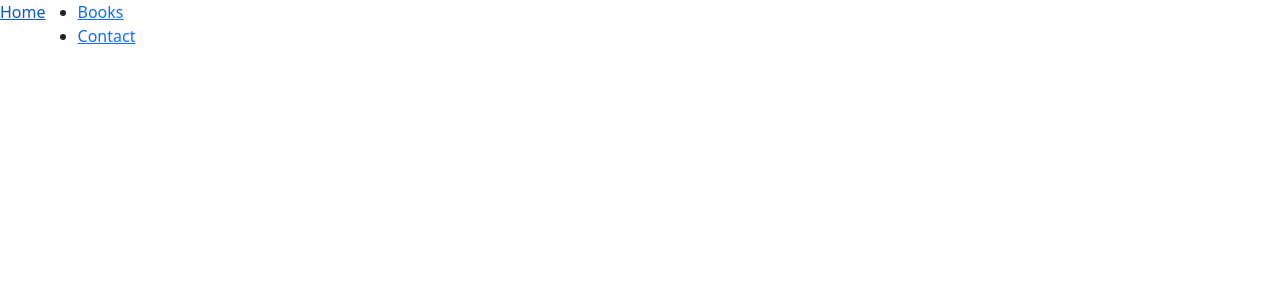
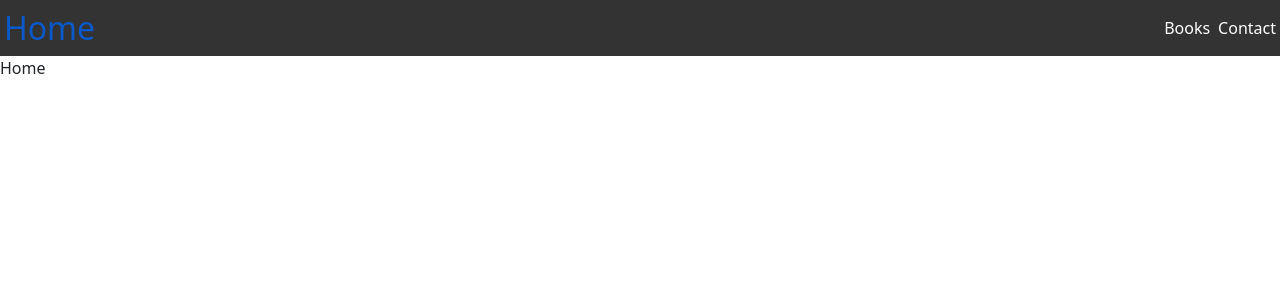
Before and after one commit to steve2030/Book_Review_Front-end, a React (Create React App) app: page / in a window 1280 px wide. Shown: the top 300 px of the page. Built offline with nearby package versions, Linux system fonts and the light colour scheme.

Commit message:
navbar routing links

```diff
--- a/src/App.js
+++ b/src/App.js
@@ -1,4 +1,5 @@
 import React from 'react';
+import "./styles.css";
 import Home from './components/Home';
 import BookDetails from './components/BookDetails';
 import Review from './components/Review';
@@ -7,13 +8,22 @@ import Navbar from './components/Navbar';
 import Books from './components/Books';
 import Contact from './components/Contact';
 import 'bootstrap/dist/css/bootstrap.min.css';
-// import { BrowserRouter, Route, Routes } from 'react-router-dom';
+import { Route, Routes } from 'react-router-dom';
 import BookList from './components/BookList';
 
 function App() {
   return(
+    <>
   <Navbar />
+  <div className='app'>
+    <Routes>
+      <Route path="/" element={<Home />} />
+      <Route path="/book" element={<Books />} />
+      <Route path="/contact" element={<Contact />} />
+    </Routes>
 
+  </div>
+  </>
   );
 }
 
--- a/src/components/Navbar.js
+++ b/src/components/Navbar.js
@@ -1,12 +1,14 @@
+import { Link } from "react-router-dom";
+
 export default function Navbar(){
     return <nav className="nav">
-        <a href="/" className="home"> Home </a>
+        <Link to="/" className="home"> Home </Link>
         <ul>
             <li>
-                <a href="/book">Books</a>
+                <Link to="/book">Books</Link>
             </li>
             <li>
-                <a href="/contact">Contact</a>
+                <Link to="/contact">Contact</Link>
             </li>
         </ul>
     </nav>
```
